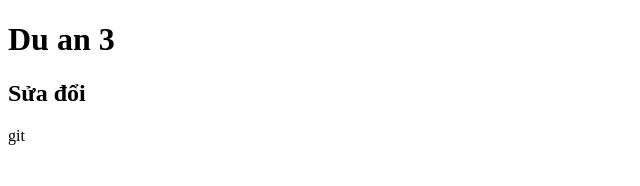
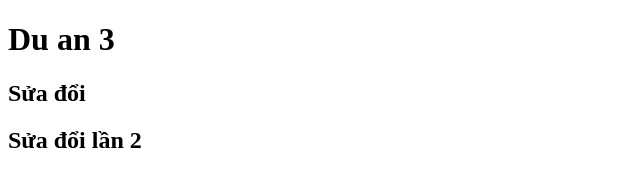
Before and after one commit to Vo-Dang-Khoa/duan3, a plain HTML site: page Index.html in a window 1280 px wide. Shown: the whole page, without its empty margins (0-640 px from the left). Drawn offline with Linux system fonts and the light colour scheme.

Commit message:
Test commit lần 3

```diff
--- a/Index.html
+++ b/Index.html
@@ -7,6 +7,7 @@
   </head>
   <body>
     <h1>Du an 3</h1>
-    <h2>Sửa đổi</h2>git
+    <h2>Sửa đổi</h2>
+    <h2>Sửa đổi lần 2</h2>
   </body>
 </html>
```
